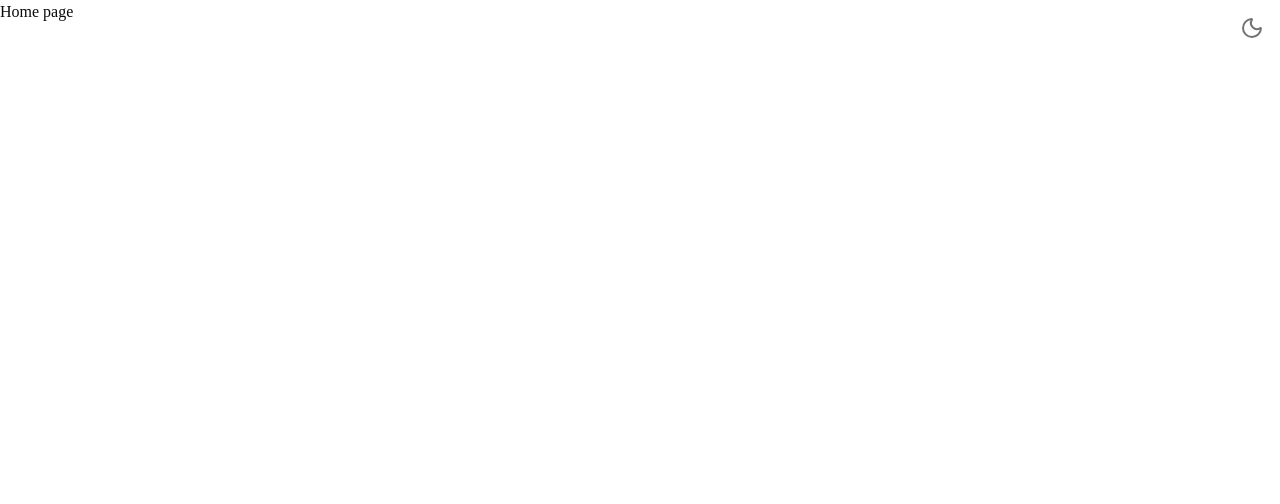
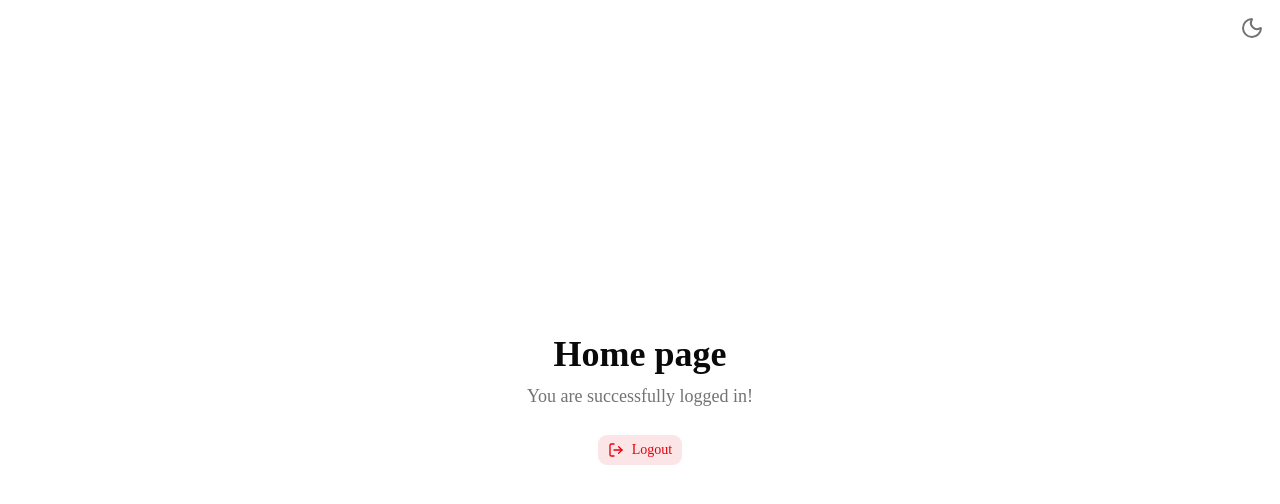
Before and after one commit to rajmane84/hackathon-starter, a Next.js app in the folder frontend/: page / in a window 1280 px wide. Shown: the top 504 px of the page. Built offline with nearby package versions, Linux system fonts and the light colour scheme; no server answers.

Commit message:
add logout functionality

```diff
--- a/frontend/app/page.tsx
+++ b/frontend/app/page.tsx
@@ -1,7 +1,14 @@
+import { LogoutButton } from "@/features/auth/components/logout-button";
+
 export default function Home() {
   return (
-    <div className="flex h-full min-h-screen w-full bg-background text-foreground dark:bg-background dark:text-foreground">
-      Home page
+    <div className="flex flex-col gap-6 items-center justify-center h-full min-h-screen w-full bg-background text-foreground dark:bg-background dark:text-foreground">
+      <div className="text-center space-y-2">
+        <h1 className="text-4xl font-bold">Home page</h1>
+        <p className="text-muted-foreground text-lg">You are successfully logged in!</p>
+      </div>
+
+      <LogoutButton />
     </div>
   );
 }
--- a/frontend/features/auth/components/index.ts
+++ b/frontend/features/auth/components/index.ts
@@ -1,5 +1,6 @@
 import LoginClient from "./login-client";
 import RegisterClient from "./register-client";
 import VerifyOtpClient from "./verify-otp-client";
+import { LogoutButton } from "./logout-button";
 
-export { LoginClient, RegisterClient, VerifyOtpClient };
+export { LoginClient, RegisterClient, VerifyOtpClient, LogoutButton };
--- /dev/null
+++ b/frontend/features/auth/components/logout-button.tsx
@@ -0,0 +1,25 @@
+"use client";
+
+import { Button } from "@/components/ui/button";
+import { useLogout } from "../hooks/use-logout";
+import { Loader2, LogOut } from "lucide-react";
+
+export const LogoutButton = () => {
+  const { mutate, isPending } = useLogout();
+
+  return (
+    <Button
+      variant="destructive"
+      onClick={() => mutate()}
+      disabled={isPending}
+      className="flex items-center gap-2 cursor-pointer"
+    >
+      {isPending ? (
+        <Loader2 className="h-4 w-4 animate-spin" />
+      ) : (
+        <LogOut className="h-4 w-4" />
+      )}
+      <span>Logout</span>
+    </Button>
+  );
+};
--- a/frontend/features/auth/hooks/use-login.ts
+++ b/frontend/features/auth/hooks/use-login.ts
@@ -23,7 +23,7 @@ export const useLogin = () => {
         description: `Logged in as ${data.user.email}`
       });
 
-      router.push("/dashboard");
+      router.push("/");
     },
     onError: (error: Error) => {
       console.error("Login failed: ", error);
--- /dev/null
+++ b/frontend/features/auth/hooks/use-logout.ts
@@ -0,0 +1,27 @@
+import { useMutation } from "@tanstack/react-query";
+import { authService } from "../services/auth.service";
+import { useRouter } from "next/navigation";
+import { toast } from "sonner";
+
+export const useLogout = () => {
+  const router = useRouter();
+
+  return useMutation({
+    mutationFn: () => authService.logout(),
+    onSuccess: () => {
+      if (typeof window !== "undefined") {
+        localStorage.removeItem("accessToken");
+      }
+      toast.success("Logged out successfully");
+      router.push("/auth/login");
+    },
+    onError: (error: any) => {
+      // Even if backend fails (e.g. token expired), we should still clear local state
+      if (typeof window !== "undefined") {
+        localStorage.removeItem("accessToken");
+      }
+      router.push("/auth/login");
+      toast.error(error.message || "Failed to log out");
+    },
+  });
+};
--- a/frontend/features/auth/hooks/use-register.ts
+++ b/frontend/features/auth/hooks/use-register.ts
@@ -45,7 +45,7 @@ export const useVerifyOtp = ({
         isVerified: data.user.isVerified,
       });
       onSuccess?.(data);
-      router.push("/dashboard");
+      router.push("/");
     },
     onError: (error: Error) => {
       console.error("Verification failed: ", error);
--- a/frontend/proxy.ts
+++ b/frontend/proxy.ts
@@ -60,7 +60,7 @@ export async function proxy(request: NextRequest) {
   }
 
   if (accessToken && isPublicRoute) {
-    return NextResponse.redirect(new URL("/dashboard", request.url));
+    return NextResponse.redirect(new URL("/", request.url));
   }
 
   return NextResponse.next();
```
